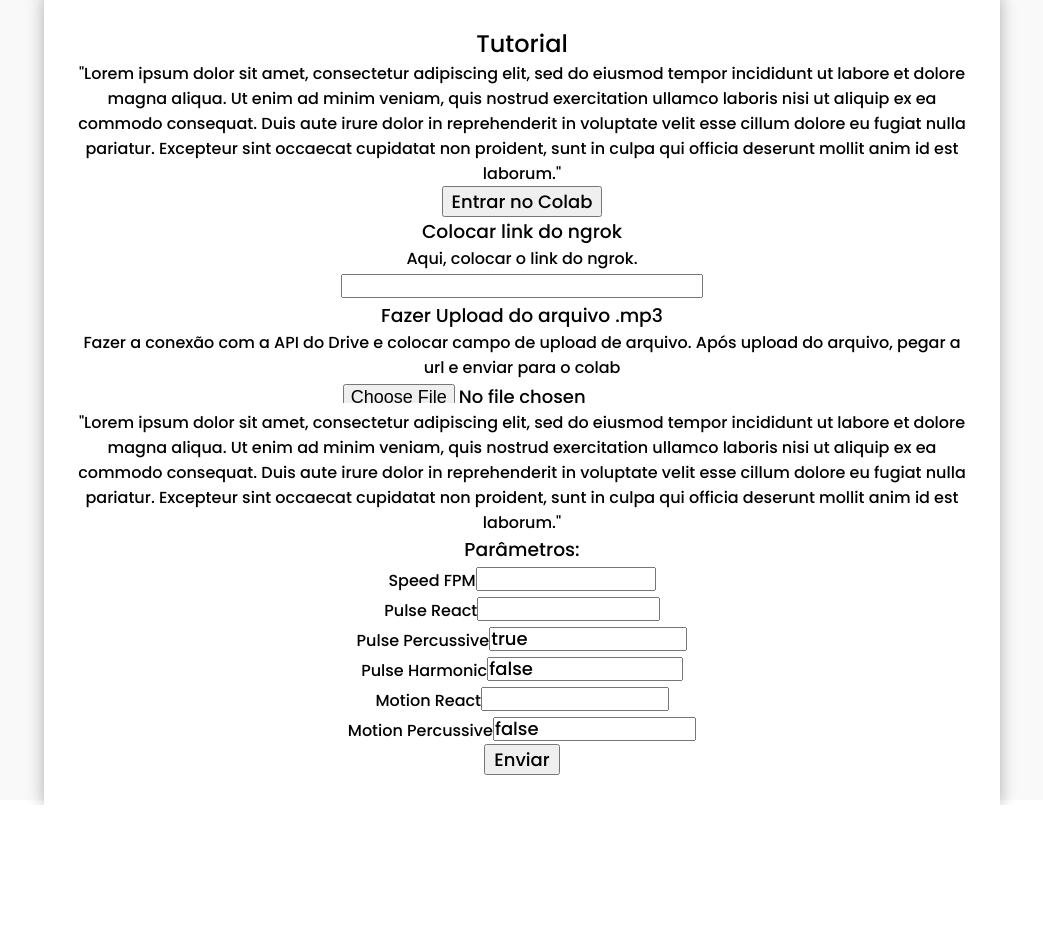
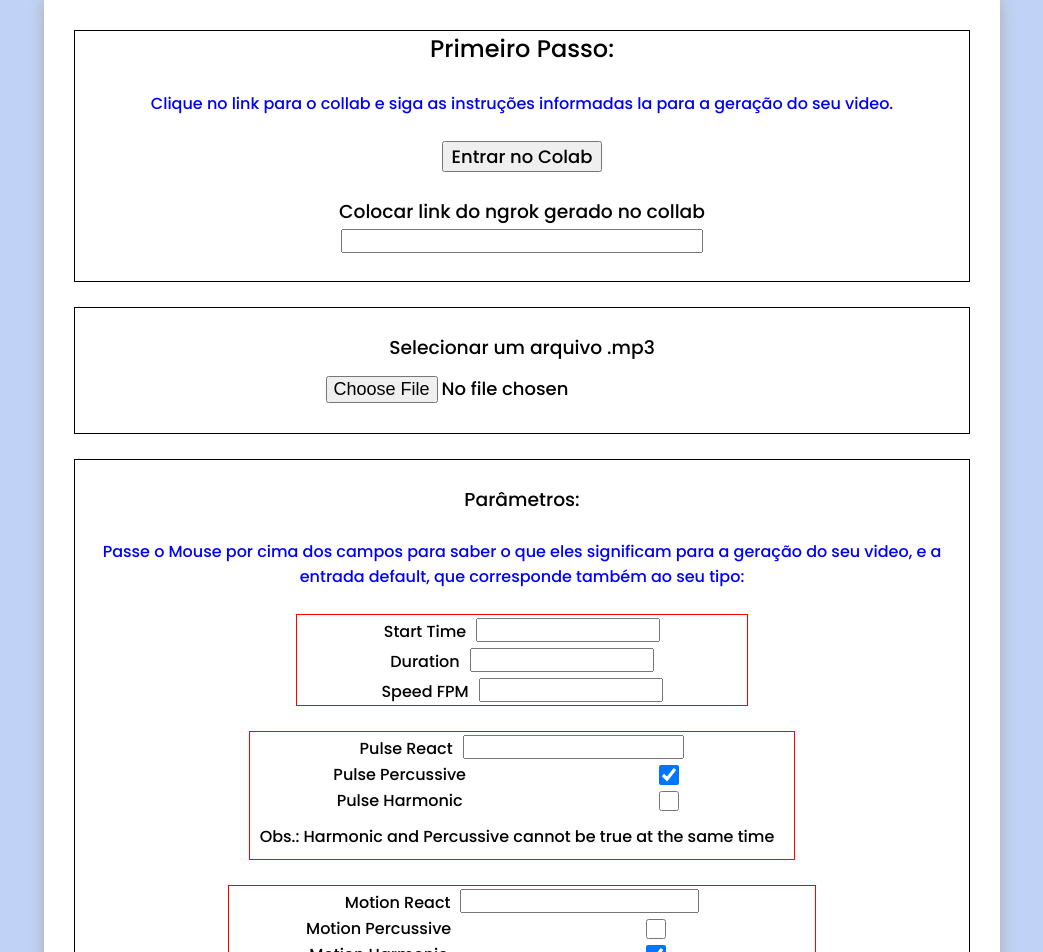
Before and after one commit to lcld99/projCriatComp, a React (Create React App) app: page / in a window 1280 px wide. Shown: the top 952 px of the page, without its empty margins (118-1161 px from the left). Before the commit the page ends 805 px from the top, so only its background shows below. Built offline with nearby package versions, Linux system fonts and the light colour scheme.

Commit message:
alteracoes no front

```diff
--- a/src/pages/Home/Home.jsx
+++ b/src/pages/Home/Home.jsx
@@ -1,5 +1,6 @@
-import React, { useState } from "react";
+import React, { useState, Component } from "react";
 import ReactPlayer from 'react-player'
+import Select from 'react-select'
 import "./style.css";
 
 const Home = () => {
@@ -7,12 +8,15 @@ const Home = () => {
   const [content, setContent] = useState("");
   const googleColabUrl = "https://colab.research.google.com/drive/15Vvh8AYFG4ncD5OpiHdzM0XIwE2HaDeN#scrollTo=8uZ5OhHVfjug";
   const [outputImageUrl, setOutputImageUrl] = useState("");
+  const [start, setStart] = useState("");
+  const [duration, setDuration] = useState("");
   const [speed_fpm, setSpeed_fpm] = useState("");
   const [pulse_react, setPulse_react] = useState("");
   const [pulse_percussive, setPulse_percussive] = useState(true);
   const [pulse_harmonic, setPulse_harmonic] = useState(false);
   const [motion_react, setMotion_react] = useState("");
   const [motion_percussive, setMotion_percussive] = useState(false);
+  const [motion_harmonic, setMotion_harmonic] = useState(true);
   const [selectedFile, setSelectedFile] = useState();
   const [videoFile, setVideoFile] = useState("");
   const [isLoading, setIsLoading] = useState(true);
@@ -41,7 +45,7 @@ const Home = () => {
       })
       const fetchApi = async () => {
         const response = await fetch(
-          `${url}/generate_image/?speed_fpm=${speed_fpm}&pulse_react=${pulse_react}&pulse_percussive=${pulse_percussive}&pulse_harmonic=${pulse_harmonic}&motion_react=${motion_react}&motion_percussive=${motion_percussive}`
+          `${url}/generate_image/?song=${selectedFile.name}&start=${start}&duration=${duration}&speed_fpm=${speed_fpm}&pulse_react=${pulse_react}&pulse_percussive=${pulse_percussive}&pulse_harmonic=${pulse_harmonic}&motion_react=${motion_react}&motion_percussive=${motion_percussive}`
         ).then((response) => {
           response.text().then(res => {
             //console.log(res);
@@ -59,125 +63,180 @@ const Home = () => {
   return (
     <div class="body-page">
       <div class="container">
+        <div style={{ border: "1px solid" }}>
           <div>
-          <h2>Tutorial</h2>
-          <span>
-            "Lorem ipsum dolor sit amet, consectetur adipiscing elit, sed do
-            eiusmod tempor incididunt ut labore et dolore magna aliqua. Ut enim
-            ad minim veniam, quis nostrud exercitation ullamco laboris nisi ut
-            aliquip ex ea commodo consequat. Duis aute irure dolor in
-            reprehenderit in voluptate velit esse cillum dolore eu fugiat nulla
-            pariatur. Excepteur sint occaecat cupidatat non proident, sunt in
-            culpa qui officia deserunt mollit anim id est laborum."
+            <h2>Primeiro Passo:</h2>
+            <br />
+            <span style={{ color: "blue" }}>
+              Clique no link para o collab e siga as instruções informadas la para a geração do seu video.
             </span>
           </div>
-        <button onClick={() => {}}>Entrar no Colab</button>
-
+          <br />
+          <button onClick={() => { window.open('https://colab.research.google.com/drive/12adkRTQ-EAtFBo-wWZkBpUAQ3b6zcoPL?authuser=1#scrollTo=iY0B2IfVuVkR', "_blank") }}>Entrar no Colab</button>
+          <br />
+          <br />
           <div>
-          <h3>Colocar link do ngrok</h3>
-          <span>
-            Aqui, colocar o link do ngrok.
-          </span>
+            <h3>Colocar link do ngrok gerado no collab</h3>
           </div>
           <input
             type="text"
             onChange={(event) => {
-            setUrl(event.target.value)
+              event.target.value.substring(4)
+              setUrl("https" + event.target.value)
               event.preventDefault();
             }
             }
             value={url}
           ></input>
-
+          <br />
+          <br />
+        </div>
+        <br />
+        <div style={{ border: "1px solid" }}>
+          <br />
           <div>
-          <h3>Fazer Upload do arquivo .mp3</h3>
-          <span>
-            Fazer a conexão com a API do Drive e colocar campo de upload de
-            arquivo. Após upload do arquivo, pegar a url e enviar para o colab
-          </span>
+            <h3>Selecionar um arquivo .mp3</h3>
           </div>
           <input
             type="file"
             name="file"
             onChange={(e) => setSelectedFile(e.target.files[0])}
+            style={{ padding: "10px", width: "fit-content" }}
           ></input>
-
+          <br />
+          <br />
+        </div>
+        <br />
+        <div style={{ border: "1px solid" }}>
+          <br />
           <div>
-          <span>
-            "Lorem ipsum dolor sit amet, consectetur adipiscing elit, sed do
-            eiusmod tempor incididunt ut labore et dolore magna aliqua. Ut enim
-            ad minim veniam, quis nostrud exercitation ullamco laboris nisi ut
-            aliquip ex ea commodo consequat. Duis aute irure dolor in
-            reprehenderit in voluptate velit esse cillum dolore eu fugiat nulla
-            pariatur. Excepteur sint occaecat cupidatat non proident, sunt in
-            culpa qui officia deserunt mollit anim id est laborum."
+            <h3 style={{ textAlign: "center" }}>Parâmetros:</h3>
+            <br />
+            <span style={{ color: "blue" }}>
+              Passe o Mouse por cima dos campos para saber o que eles significam para a geração do seu video, e a entrada default, que corresponde também ao seu tipo:
             </span>
           </div>
+          <br />
           <div class="parameters">
-          <h3 style={{ textAlign: "center" }}>Parâmetros:</h3>
+            <div style={{ border: "1px solid red" }}>
               <div>
-          <label for="speed_fpm">Speed FPM</label>
+                <label for="start" title=" (Default: 0) - Starting timestamp in seconds.">Start Time</label>
                 <input
                   type="text"
-                id = "speed_fpm"
+                  id="start"
+                  onChange={(event) => setStart(event.target.value)}
+                  value={start}
+                ></input>
+              </div>
+              <div>
+                <label for="duration" title="Video duration in seconds. If none is passed, full duration of audio
+will be used.
+">Duration</label>
+                <input
+                  type="text"
+                  id="duration"
+                  onChange={(event) => setDuration(event.target.value)}
+                  value={duration}
+                ></input>
+              </div>
+              <div>
+                <label for="speed_fpm" title="(Default: 12) - FPM stands for 'Frames per Minute'. This determines how many images are initialized - the more there are, the faster the visuals morph. If speed_fpm=0, then only one image is initialized, and that single image reacts to the audio. In this case, there will be no motion during silent parts of the audio.">Speed FPM</label>
+                <input
+                  type="text"
+                  id="speed_fpm"
                   onChange={(event) => setSpeed_fpm(event.target.value)}
                   value={speed_fpm}
                 ></input>
               </div>
+            </div>
+            <br />
+            <div style={{ border: "1px solid red" }}>
               <div>
-            <label for="pulse_react">Pulse React</label>
+                <label for="pulse_react" title="(Default: 0.5) - The ‘strength’ of the pulse. It is recommended to keep this between 0 and 2.
+">Pulse React</label>
                 <input
                   type="text"
-              id = "pulse_react"
+                  id="pulse_react"
                   onChange={(event) => setPulse_react(event.target.value)}
                   value={pulse_react}
                 ></input>
               </div>
-          <div>
-            <label for="pulse_percussive">Pulse Percussive</label>
+              <div style={{ display: "flex" }}>
+                <label for="pulse_percussive" title="(Default: True) - If True while 'pulse_harmonic' is False, pulse
+reacts to the audio's percussive elements.
+">Pulse Percussive</label>
                 <input
-              type="text"
-              id = "pulse_percussive"
-              onChange={(event) => setPulse_percussive(event.target.value)}
+                  type="checkbox"
+                  defaultChecked={pulse_percussive}
+                  id="pulse_percussive"
+                  onChange={() => setPulse_percussive(!pulse_percussive)}
                   value={pulse_percussive}
                 ></input>
               </div>
-          <div>
+              <div style={{ display: "flex" }} title="(Default: False) - If True while 'pulse_percussive' is False, pulse
+reacts to the audio's harmonic elements">
                 <label for="pulse_harmonic">Pulse Harmonic</label>
                 <input
-              type="text"
-              id = "pulse_harmonic"
-              onChange={(event) => setPulse_harmonic(event.target.value)}
+                  type="checkbox"
+                  defaultChecked={pulse_harmonic}
+                  id="pulse_harmonic"
+                  onChange={() => setPulse_harmonic(!pulse_harmonic)}
                   value={pulse_harmonic}
                 ></input>
               </div>
+              <div style={{ margin: "10px", marginBottom: "10px" }}>
+                <label >Obs.: Harmonic and Percussive cannot be true at the same time</label>
+              </div>
+            </div>
+            <br />
+            <div style={{ border: "1px solid red" }}>
               <div>
-            <label for="motion_react">Motion React</label>
+                <label for="motion_react" title="(Default: 0.5)">Motion React</label>
                 <input
                   type="text"
-              id = "motion_react"
+                  id="motion_react"
                   onChange={(event) => setMotion_react(event.target.value)}
                   value={motion_react}
                 ></input>
               </div>
-          <div>
-            <label for="motion_percussive">Motion Percussive</label>
+              <div style={{ display: "flex" }}>
+                <label for="motion_percussive" title="(Default: False)">Motion Percussive</label>
                 <input
-              type="text"
-              id = "motion_percussive"
-              onChange={(event) => setMotion_percussive(event.target.value)}
+                  type="checkbox"
+                  defaultChecked={motion_percussive}
+                  id="motion_percussive"
+                  onChange={() => setMotion_percussive(!motion_percussive)}
                   value={motion_percussive}
                 ></input>
               </div>
+              <div style={{ display: "flex" }}>
+                <label for="motion_harmonic" title="(Default: True)">Motion Harmonic</label>
+                <input
+                  type="checkbox"
+                  defaultChecked={motion_harmonic}
+                  id="motion_harmonic"
+                  onChange={() => setMotion_harmonic(!motion_harmonic)}
+                  value={motion_harmonic}
+                ></input>
               </div>
+              <div style={{ margin: "10px", marginBottom: "10px" }}>
+                <label >Obs.: Simply the "motion" equivalents of the pulse parameters above.
+                </label>
+              </div>
+            </div>
+          </div>
+          <br />
           <button onClick={(e) => {
             e.preventDefault();
             setIsLoading(true);
             upload()
           }
-              }>Enviar</button>
+          }>Gerar Video</button>
+          <br />
+          <br />
         </div>
         {videoFile ? <video src={`https://drive.google.com/uc?export=download&id=${videoFile}`} type='video/mp4' controls></video> : null}
+      </div>
     </div>
   );
 };
--- a/src/pages/Home/style.css
+++ b/src/pages/Home/style.css
@@ -1,7 +1,7 @@
 .body-page {
-    width: 100vw;
-    height: 100vh;
-    background: #f9f9f9;
+    width: 100%;
+    height: 100%;
+    background: #c0d3f7;
 
     display: flex;
     justify-content: center;
@@ -36,3 +36,8 @@ button {
     font-size: 18px;
     padding: 0px 8px;
 }
+
+label{
+    margin-right: 10px;
+    width: 300px;
+}
```
Lines whose indentation alone changed are shown as unchanged.
